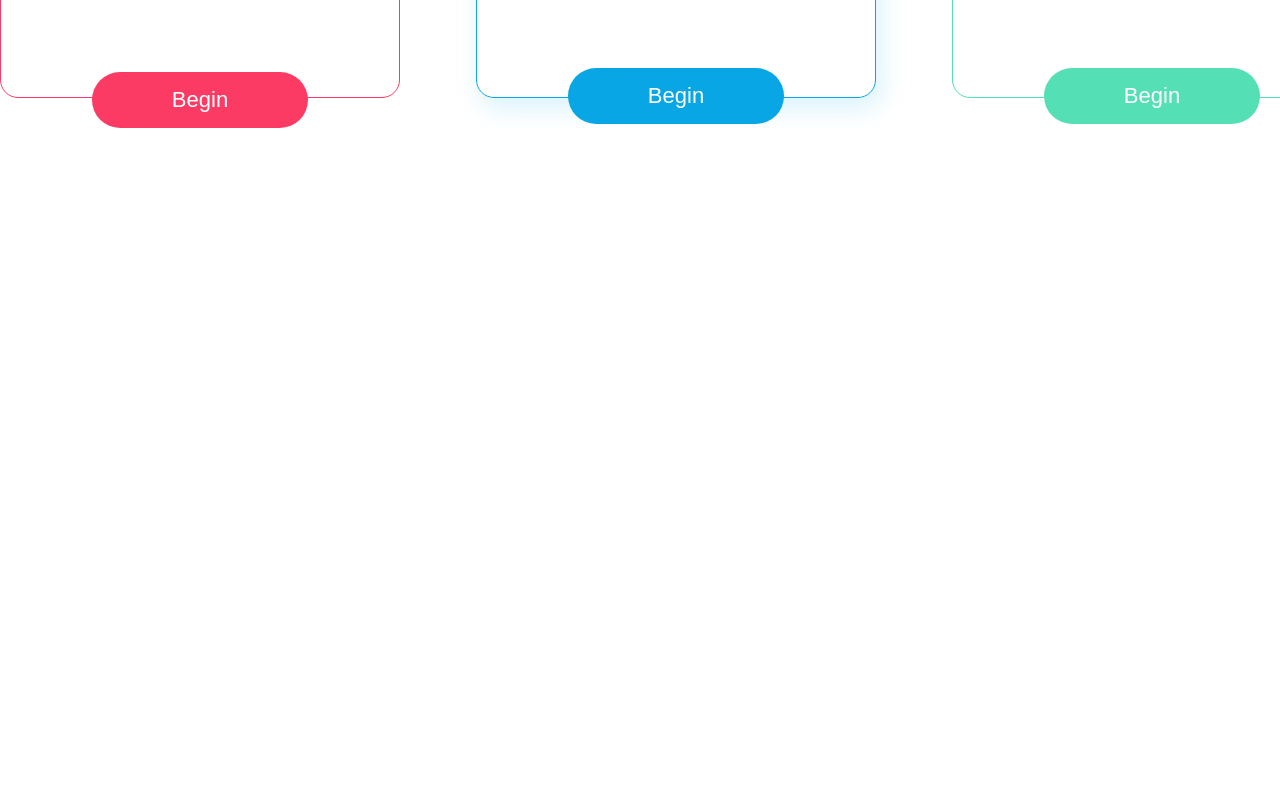
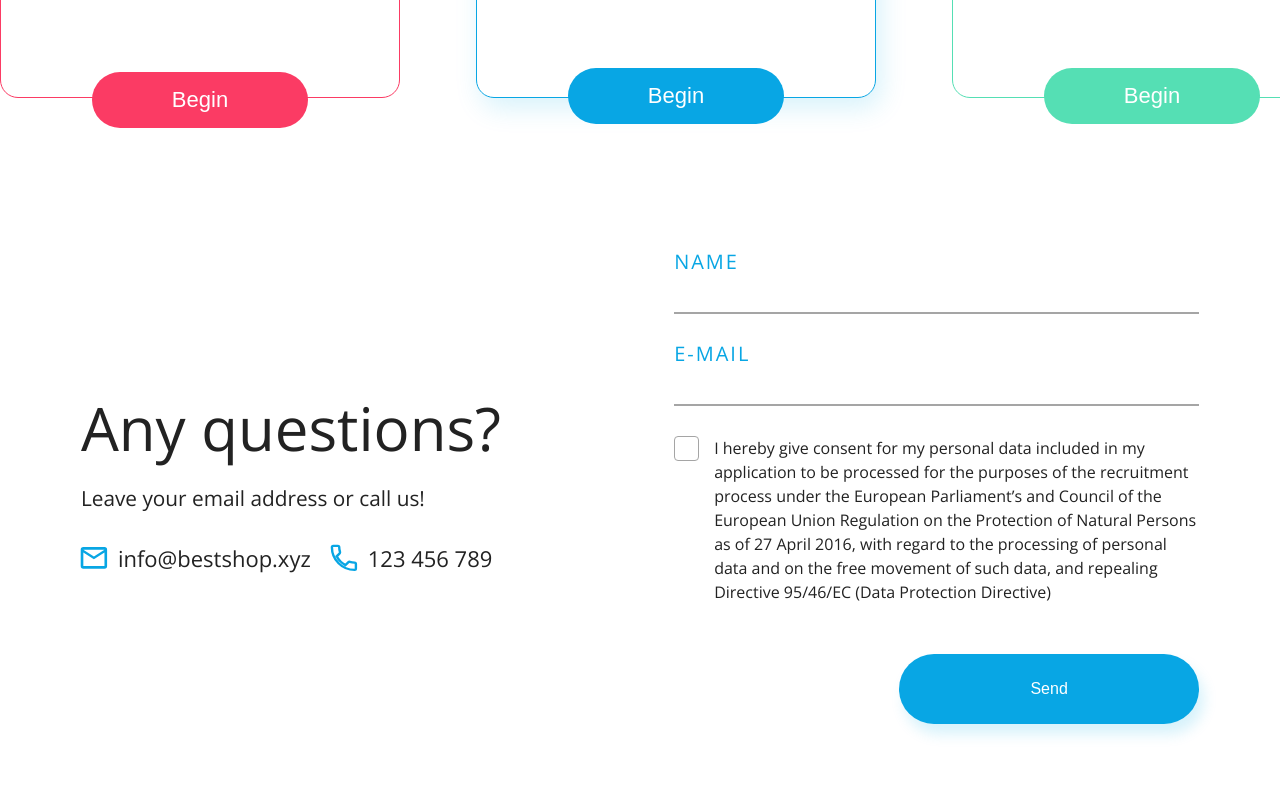
Before and after one commit to mateuszpuzniak/Warsztat1, a plain HTML site: page index.html in a window 1280 px wide. Shown: the part 3881-4669 px from the top of the page. Before the commit the page ends 4189 px from the top, so only its background shows below. Drawn offline with nearby package versions, Linux system fonts and the light colour scheme.

Commit message:
Stworzenie i ostylowanie sekcji z kontaktem i inputami

```diff
--- a/index.html
+++ b/index.html
@@ -172,6 +172,44 @@
         </div>
     </section>
 
+    <section class="section-info">
+        <div class="container">
+            <div class="section-info-questions">
+                <div class="section-info-questions-info">
+                    <h4>Any questions?</h4>
+                    <p>Leave your email address or call us!</p>
+                    <div class="phone-email">
+                        <img src="./assets/Mail Icon.svg" alt="Ikona skrzynki pocztowej">
+                        <p>info@bestshop.xyz</p>
+                        <img src="./assets/Phone Icon.svg" alt="Ikona słuchawki od telefonu">
+                        <p>123 456 789</p>
+                    </div>
+                </div>
+                <div>
+                    <div class="input">
+                        <p>NAME</p>
+                        <input type="name" placeholder="">
+                        <p>E-MAIL</p>
+                        <input type="email" placeholder="">
+                        <label class="checkbox">
+                            <input type="checkbox">
+                            <span></span>
+                            I hereby give consent for my personal data included in my application to be processed
+                                for the purposes of the recruitment process under the European Parliament’s and Council
+                                of the European Union Regulation on the Protection of Natural Persons as of 27 April
+                                2016, with regard to the processing of personal data and on the free movement of such
+                                data, and repealing Directive 95/46/EC (Data Protection Directive)
+                        </label>
+                        <button class="contact-send">Send</button>
+                    </div>
+                </div>
+            </div>
+        </div>
+    </section>
+
+
+
+
 </body>
 
 </html>
--- a/style.css
+++ b/style.css
@@ -328,7 +328,7 @@ body {
 
 .section-pricing {
 	background-color: var(--color-white);
-	height: 1000px;
+	height: 800px;
 }
 .section-pricing-title {
 	margin-top: 70px;
@@ -427,13 +427,114 @@ body {
 }
 .btn1 {
 	background-color: var(--color-redish);
+	transition: 0.3s;
 }
 .btn2 {
 	background-color: var(--color-primary);
+	transition: 0.3s;
 }
 .btn3 {
 	background-color: var(--color-green);
+	transition: 0.3s;
 }
 .section-pricing-box:hover {
 	scale: 1.2;
 }
+.btn1:hover {
+	background-color: #9a2941;
+}
+.btn2:hover {
+	background-color: #097dab;
+}
+.btn3:hover {
+	background-color: #41a082;
+}
+
+/* SEKCJA CZWARTA */
+.section-info-questions {
+	height: 600px;
+	display: flex;
+	justify-content: space-around;
+	align-items: center;
+}
+.section-info-questions-info h4 {
+	font-size: 3.75rem;
+	margin-bottom: 30px;
+}
+.section-info-questions-info p {
+	font-size: 1.3rem;
+}
+.phone-email p {
+	font-size: 1.375rem;
+	margin-right: 20px;
+	text-align: center;
+}
+.phone-email img {
+	margin-right: 10px;
+	scale: 1.2;
+}
+.phone-email {
+	height: 40px;
+	margin-top: 30px;
+	display: flex;
+	align-items: center;
+}
+label {
+	line-height: 24px;
+}
+.input {
+	display: flex;
+	flex-direction: column;
+	max-width: 525px;
+}
+.input p {
+	color: var(--color-primary);
+	font-size: 20px;
+	letter-spacing: 2px;
+	margin-bottom: 10px;
+}
+input[type='name'],
+input[type='email'] {
+	border: none;
+	border-bottom: 2px solid var(--color-grey);
+	margin-bottom: 30px;
+	font-size: 24px;
+}
+.checkbox input {
+	position: absolute;
+	opacity: 0;
+	cursor: pointer;
+	height: 0;
+	width: 0;
+}
+.checkbox {
+	cursor: pointer;
+	display: flex;
+}
+.checkbox span {
+	height: 25px;
+	flex-shrink: 0;
+	flex-basis: 25px;
+	border: 1px solid var(--color-grey);
+	cursor: pointer;
+	margin-right: 15px;
+	border-radius: 4px;
+}
+.checkbox input:checked + span {
+	content: url(./assets/Checkmark.svg);
+}
+.contact-send {
+	border: none;
+	background-color: var(--color-primary);
+	color: var(--color-white);
+	box-shadow: 5px 10px 14px #07ace629;
+	width: 300px;
+	height: 70px;
+	border-radius: var(--button-radius);
+	margin-top: 50px;
+	margin-left: 225px;
+	transition: 0.3s;
+}
+.contact-send:hover {
+	background-color: #097dab;
+}
```
